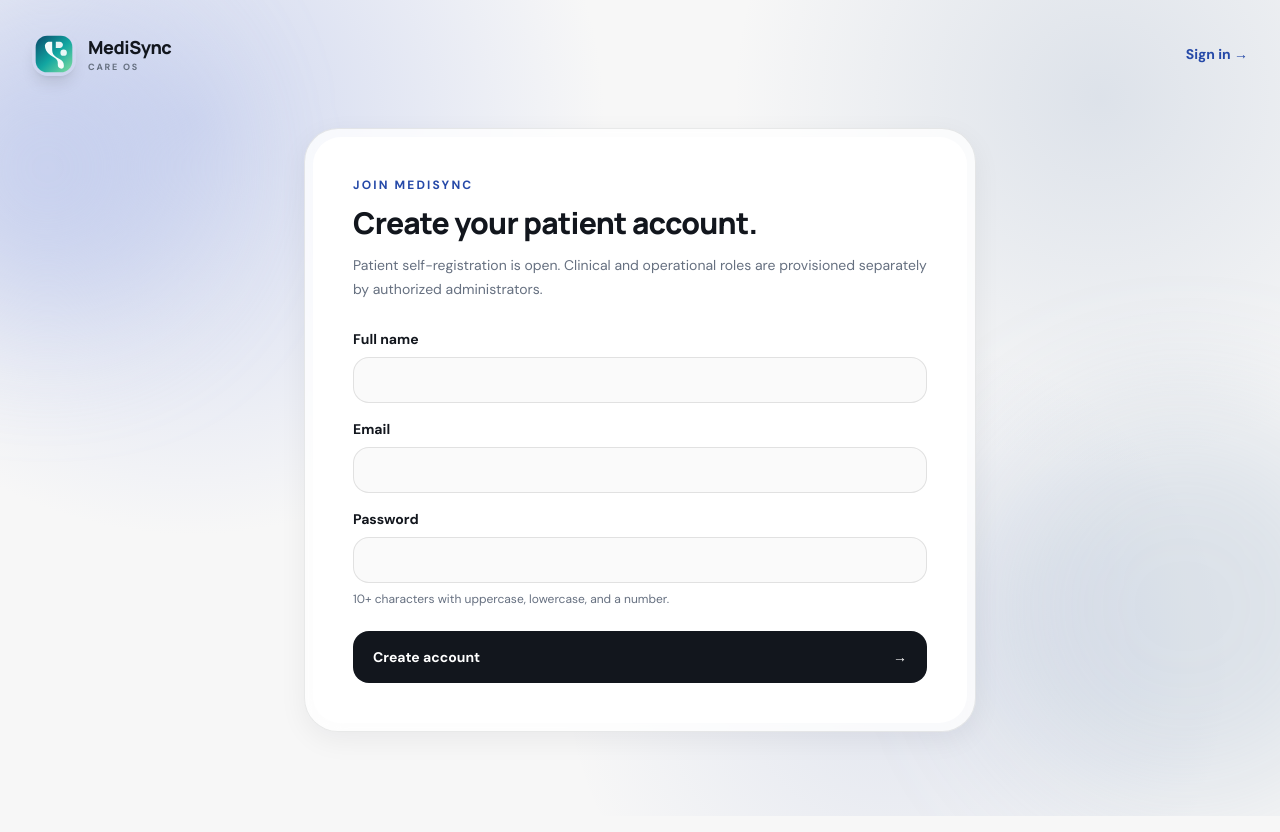
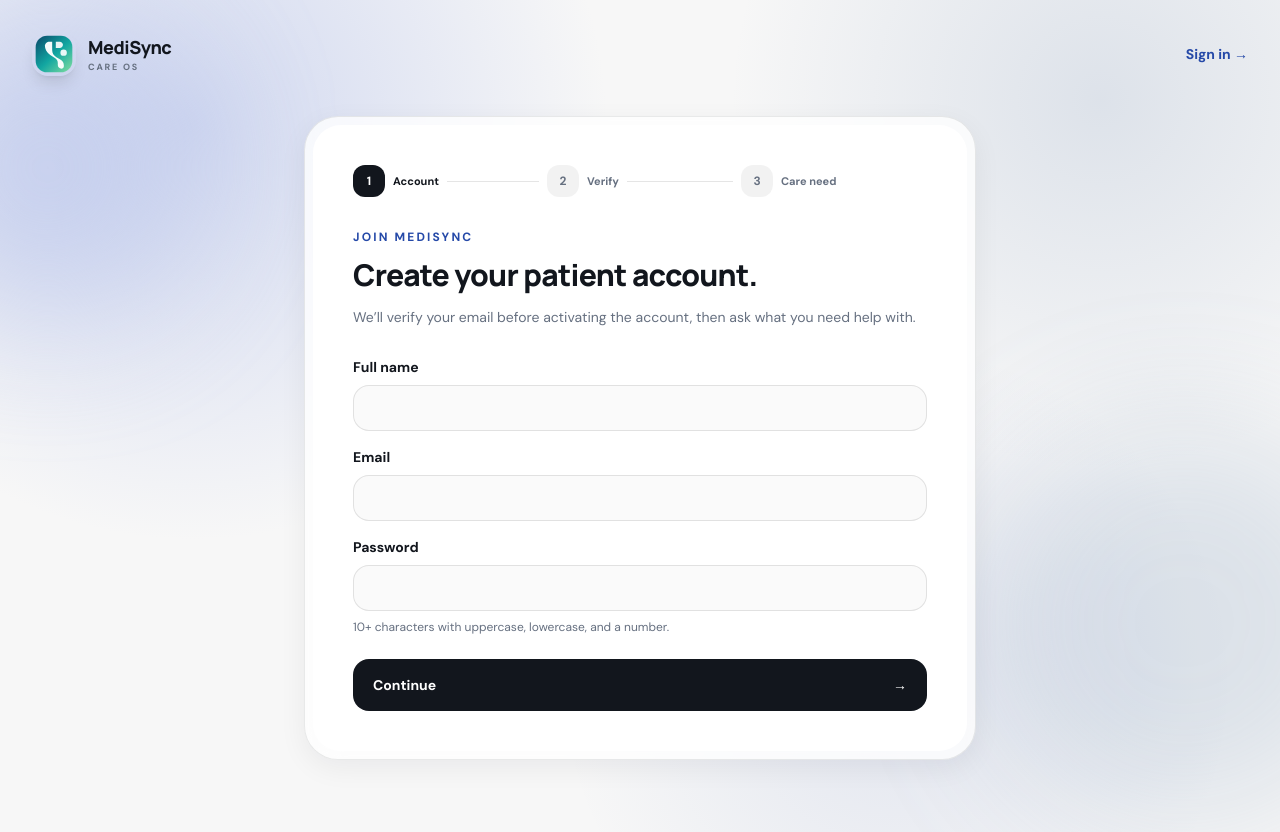
Before and after one commit to Sanjeev7673/Medisync-Os, a Next.js app: page /register in a window 1280 px wide. Built offline with nearby package versions, Linux system fonts and the light colour scheme.

Commit message:
Add verified patient onboarding and care intake

```diff
--- a/app/register/page.tsx
+++ b/app/register/page.tsx
@@ -7,17 +7,19 @@ import { FormEvent, useState } from "react";
 
 export default function RegisterPage() {
   const router = useRouter();
+  const [step, setStep] = useState<1 | 2 | 3>(1);
   const [name, setName] = useState("");
   const [email, setEmail] = useState("");
   const [password, setPassword] = useState("");
+  const [otp, setOtp] = useState("");
+  const [concern, setConcern] = useState("");
   const [error, setError] = useState("");
-  const [errorCode, setErrorCode] = useState("");
   const [loading, setLoading] = useState(false);
+  const [resending, setResending] = useState(false);
 
-  async function submit(event: FormEvent<HTMLFormElement>) {
+  async function createAccount(event: FormEvent<HTMLFormElement>) {
     event.preventDefault();
     setError("");
-    setErrorCode("");
     setLoading(true);
     try {
       const response = await fetch("/api/auth/register", {
@@ -26,32 +28,112 @@ export default function RegisterPage() {
         body: JSON.stringify({ name, email, password }),
       });
       const data = await response.json();
-      if (!response.ok) {
-        setErrorCode(data?.code || "");
-        throw new Error(data?.error || "Unable to create account");
-      }
-      router.replace(data.redirectTo || "/patient/dashboard");
-      router.refresh();
+      if (!response.ok) throw new Error(data?.error || "Unable to start registration");
+      setEmail(data.email || email.trim().toLowerCase());
+      setStep(2);
     } catch (err) {
-      setError(err instanceof Error ? err.message : "Unable to create account");
+      setError(err instanceof Error ? err.message : "Unable to start registration");
     } finally {
       setLoading(false);
     }
   }
 
+  async function verifyAndCreate(event: FormEvent<HTMLFormElement>) {
+    event.preventDefault();
+    setError("");
+    setLoading(true);
+    try {
+      const response = await fetch("/api/auth/verify-registration", {
+        method: "POST",
+        headers: { "Content-Type": "application/json" },
+        body: JSON.stringify({ email, otp, concern }),
+      });
+      const data = await response.json();
+      if (!response.ok) throw new Error(data?.error || "Unable to complete registration");
+      router.replace(data.redirectTo || "/patient/dashboard");
+      router.refresh();
+    } catch (err) {
+      setError(err instanceof Error ? err.message : "Unable to complete registration");
+    } finally {
+      setLoading(false);
+    }
+  }
+
+  async function resendOtp() {
+    setError("");
+    setResending(true);
+    try {
+      const response = await fetch("/api/auth/resend-registration-otp", {
+        method: "POST",
+        headers: { "Content-Type": "application/json" },
+        body: JSON.stringify({ email }),
+      });
+      const data = await response.json();
+      if (!response.ok) throw new Error(data?.error || "Unable to resend code");
+      setOtp("");
+    } catch (err) {
+      setError(err instanceof Error ? err.message : "Unable to resend code");
+    } finally {
+      setResending(false);
+    }
+  }
+
+  const progress = step === 1 ? 1 : step === 2 ? 2 : 3;
+
   return (
     <main className="mesh-bg relative min-h-screen overflow-hidden px-5 py-6 text-[var(--ink)] md:px-8 md:py-8">
       <div className="mesh-orb absolute -left-24 top-10 h-72 w-72 rounded-full bg-[#B9C5EC]/60 blur-3xl" />
       <div className="mesh-orb-delay absolute -right-24 bottom-0 h-96 w-96 rounded-full bg-[#758FB5]/20 blur-3xl" />
-      <nav className="relative z-10 mx-auto flex max-w-7xl items-center justify-between"><div className="flex items-center gap-3"><Image src="/medisync-mark.svg" alt="MediSync" width={44} height={44} className="rounded-2xl shadow-lg" /><div><p className="font-display text-lg font-extrabold tracking-tight">MediSync</p><p className="text-[9px] font-bold uppercase tracking-[.2em] text-[var(--muted)]">Care OS</p></div></div><Link href="/login" className="text-sm font-bold text-[var(--care)]">Sign in →</Link></nav>
-      <section className="relative z-10 mx-auto flex min-h-[calc(100vh-92px)] max-w-2xl items-center py-10"><div className="glass w-full rounded-[34px] p-2 shadow-[0_28px_90px_rgba(18,22,29,.14)]"><form onSubmit={submit} className="rounded-[28px] bg-white p-7 sm:p-10"><p className="text-xs font-bold uppercase tracking-[.18em] text-[var(--care)]">Join MediSync</p><h1 className="mt-3 font-display text-3xl font-extrabold tracking-tight">Create your patient account.</h1><p className="mt-3 text-sm leading-6 text-[var(--muted)]">Patient self-registration is open. Clinical and operational roles are provisioned separately by authorized administrators.</p>
-        <label className="mt-7 block text-sm font-bold">Full name<input required value={name} onChange={(e) => setName(e.target.value)} autoComplete="name" className="mt-2 w-full rounded-2xl border border-black/10 bg-[#FAFAFA] px-4 py-3 outline-none focus:border-[var(--care)]" /></label>
-        <label className="mt-4 block text-sm font-bold">Email<input required type="email" value={email} onChange={(e) => setEmail(e.target.value)} autoComplete="email" className="mt-2 w-full rounded-2xl border border-black/10 bg-[#FAFAFA] px-4 py-3 outline-none focus:border-[var(--care)]" /></label>
-        <label className="mt-4 block text-sm font-bold">Password<input required type="password" value={password} onChange={(e) => setPassword(e.target.value)} autoComplete="new-password" minLength={10} className="mt-2 w-full rounded-2xl border border-black/10 bg-[#FAFAFA] px-4 py-3 outline-none focus:border-[var(--care)]" /><span className="mt-2 block text-xs font-normal text-[var(--muted)]">10+ characters with uppercase, lowercase, and a number.</span></label>
-        {error && <div className="mt-4 rounded-2xl bg-[var(--danger-soft)] px-4 py-3 text-xs font-semibold leading-5 text-[var(--danger)]">{error}</div>}
-        {errorCode === "ACCOUNT_EXISTS" && <Link href="/login" className="mt-3 flex w-full items-center justify-center rounded-2xl border border-black/10 px-5 py-3.5 text-sm font-bold text-[var(--care)] transition-transform hover:-translate-y-0.5">Go to sign in</Link>}
-        <button disabled={loading} className="mt-6 flex w-full items-center justify-between rounded-2xl bg-[var(--ink)] px-5 py-4 text-sm font-bold text-white transition-transform hover:-translate-y-0.5 disabled:opacity-60"><span>{loading ? "Creating account…" : "Create account"}</span><span>→</span></button>
-      </form></div></section>
+      <nav className="relative z-10 mx-auto flex max-w-7xl items-center justify-between">
+        <div className="flex items-center gap-3"><Image src="/medisync-mark.svg" alt="MediSync" width={44} height={44} className="rounded-2xl shadow-lg" /><div><p className="font-display text-lg font-extrabold tracking-tight">MediSync</p><p className="text-[9px] font-bold uppercase tracking-[.2em] text-[var(--muted)]">Care OS</p></div></div>
+        <Link href="/login" className="text-sm font-bold text-[var(--care)]">Sign in →</Link>
+      </nav>
+
+      <section className="relative z-10 mx-auto flex min-h-[calc(100vh-92px)] max-w-2xl items-center py-10">
+        <div className="glass w-full rounded-[34px] p-2 shadow-[0_28px_90px_rgba(18,22,29,.14)]">
+          <div className="rounded-[28px] bg-white p-7 sm:p-10">
+            <div className="mb-8 flex items-center gap-2">
+              {["Account", "Verify", "Care need"].map((label, index) => { const number = index + 1; const active = number <= progress; return <div key={label} className="flex flex-1 items-center gap-2"><div className={`flex h-8 w-8 shrink-0 items-center justify-center rounded-xl text-xs font-bold ${active ? "bg-[var(--ink)] text-white" : "bg-black/5 text-[var(--muted)]"}`}>{number}</div><span className={`hidden text-[11px] font-bold sm:block ${active ? "text-[var(--ink)]" : "text-[var(--muted)]"}`}>{label}</span>{number < 3 && <div className={`h-px flex-1 ${number < progress ? "bg-[var(--ink)]" : "bg-black/10"}`} />}</div>; })}
+            </div>
+
+            {step === 1 && <form onSubmit={createAccount}>
+              <p className="text-xs font-bold uppercase tracking-[.18em] text-[var(--care)]">Join MediSync</p>
+              <h1 className="mt-3 font-display text-3xl font-extrabold tracking-tight">Create your patient account.</h1>
+              <p className="mt-3 text-sm leading-6 text-[var(--muted)]">We’ll verify your email before activating the account, then ask what you need help with.</p>
+              <label className="mt-7 block text-sm font-bold">Full name<input required value={name} onChange={(e) => setName(e.target.value)} autoComplete="name" className="mt-2 w-full rounded-2xl border border-black/10 bg-[#FAFAFA] px-4 py-3 outline-none focus:border-[var(--care)]" /></label>
+              <label className="mt-4 block text-sm font-bold">Email<input required type="email" value={email} onChange={(e) => setEmail(e.target.value)} autoComplete="email" className="mt-2 w-full rounded-2xl border border-black/10 bg-[#FAFAFA] px-4 py-3 outline-none focus:border-[var(--care)]" /></label>
+              <label className="mt-4 block text-sm font-bold">Password<input required type="password" value={password} onChange={(e) => setPassword(e.target.value)} autoComplete="new-password" minLength={10} className="mt-2 w-full rounded-2xl border border-black/10 bg-[#FAFAFA] px-4 py-3 outline-none focus:border-[var(--care)]" /><span className="mt-2 block text-xs font-normal text-[var(--muted)]">10+ characters with uppercase, lowercase, and a number.</span></label>
+              {error && <ErrorBox>{error}</ErrorBox>}
+              <button disabled={loading} className="mt-6 flex w-full items-center justify-between rounded-2xl bg-[var(--ink)] px-5 py-4 text-sm font-bold text-white transition-transform hover:-translate-y-0.5 disabled:opacity-60"><span>{loading ? "Sending verification code…" : "Continue"}</span><span>→</span></button>
+            </form>}
+
+            {step === 2 && <div>
+              <p className="text-xs font-bold uppercase tracking-[.18em] text-[var(--care)]">Email verification</p>
+              <h1 className="mt-3 font-display text-3xl font-extrabold tracking-tight">Check your inbox.</h1>
+              <p className="mt-3 text-sm leading-6 text-[var(--muted)]">We sent a 6-digit verification code to <strong className="text-[var(--ink)]">{email}</strong>. The code is valid for 10 minutes.</p>
+              <label className="mt-8 block text-sm font-bold">Verification code<input inputMode="numeric" autoComplete="one-time-code" maxLength={6} value={otp} onChange={(e) => setOtp(e.target.value.replace(/\D/g, "").slice(0, 6))} placeholder="000000" className="mt-2 w-full rounded-2xl border border-black/10 bg-[#FAFAFA] px-4 py-4 text-center text-2xl font-extrabold tracking-[.45em] outline-none focus:border-[var(--care)]" /></label>
+              {error && <ErrorBox>{error}</ErrorBox>}
+              <button disabled={otp.length !== 6} onClick={() => { setError(""); setStep(3); }} className="mt-6 flex w-full items-center justify-between rounded-2xl bg-[var(--ink)] px-5 py-4 text-sm font-bold text-white disabled:opacity-45"><span>Verify code</span><span>→</span></button>
+              <div className="mt-5 flex items-center justify-between text-xs"><button type="button" disabled={resending} onClick={resendOtp} className="font-bold text-[var(--care)] disabled:opacity-50">{resending ? "Sending…" : "Resend code"}</button><button type="button" onClick={() => { setError(""); setStep(1); }} className="font-semibold text-[var(--muted)]">Change email</button></div>
+            </div>}
+
+            {step === 3 && <form onSubmit={verifyAndCreate}>
+              <p className="text-xs font-bold uppercase tracking-[.18em] text-[var(--care)]">Care intake</p>
+              <h1 className="mt-3 font-display text-3xl font-extrabold tracking-tight">What can MediSync help with?</h1>
+              <p className="mt-3 text-sm leading-6 text-[var(--muted)]">Describe your concern or administrative request in your own words. This helps MediSync route you to the right workflow.</p>
+              <label className="mt-7 block text-sm font-bold">Your request<textarea required minLength={10} maxLength={2000} rows={8} value={concern} onChange={(e) => setConcern(e.target.value)} placeholder="For example: I have a heart-related concern and need help finding the appropriate cardiologist." className="mt-2 w-full resize-none rounded-[22px] border border-black/10 bg-[#FAFAFA] px-5 py-4 text-sm leading-6 outline-none focus:border-[var(--care)]" /></label>
+              <div className="mt-2 flex justify-between text-[11px] text-[var(--muted)]"><span>10–2000 characters</span><span>{concern.length}/2000</span></div>
+              <p className="mt-4 rounded-2xl bg-[var(--care-soft)] px-4 py-3 text-xs leading-5 text-[var(--care)]">MediSync assists with administrative coordination. It does not diagnose or prescribe.</p>
+              {error && <ErrorBox>{error}</ErrorBox>}
+              <button disabled={loading || concern.trim().length < 10} className="mt-6 flex w-full items-center justify-between rounded-2xl bg-[var(--ink)] px-5 py-4 text-sm font-bold text-white transition-transform hover:-translate-y-0.5 disabled:opacity-45"><span>{loading ? "Creating your care journey…" : "Create account & continue"}</span><span>→</span></button>
+            </form>}
+          </div>
+        </div>
+      </section>
     </main>
   );
 }
+
+function ErrorBox({ children }: { children: string }) {
+  return <div className="mt-4 rounded-2xl bg-[var(--danger-soft)] px-4 py-3 text-xs font-semibold leading-5 text-[var(--danger)]">{children}</div>;
+}
```
